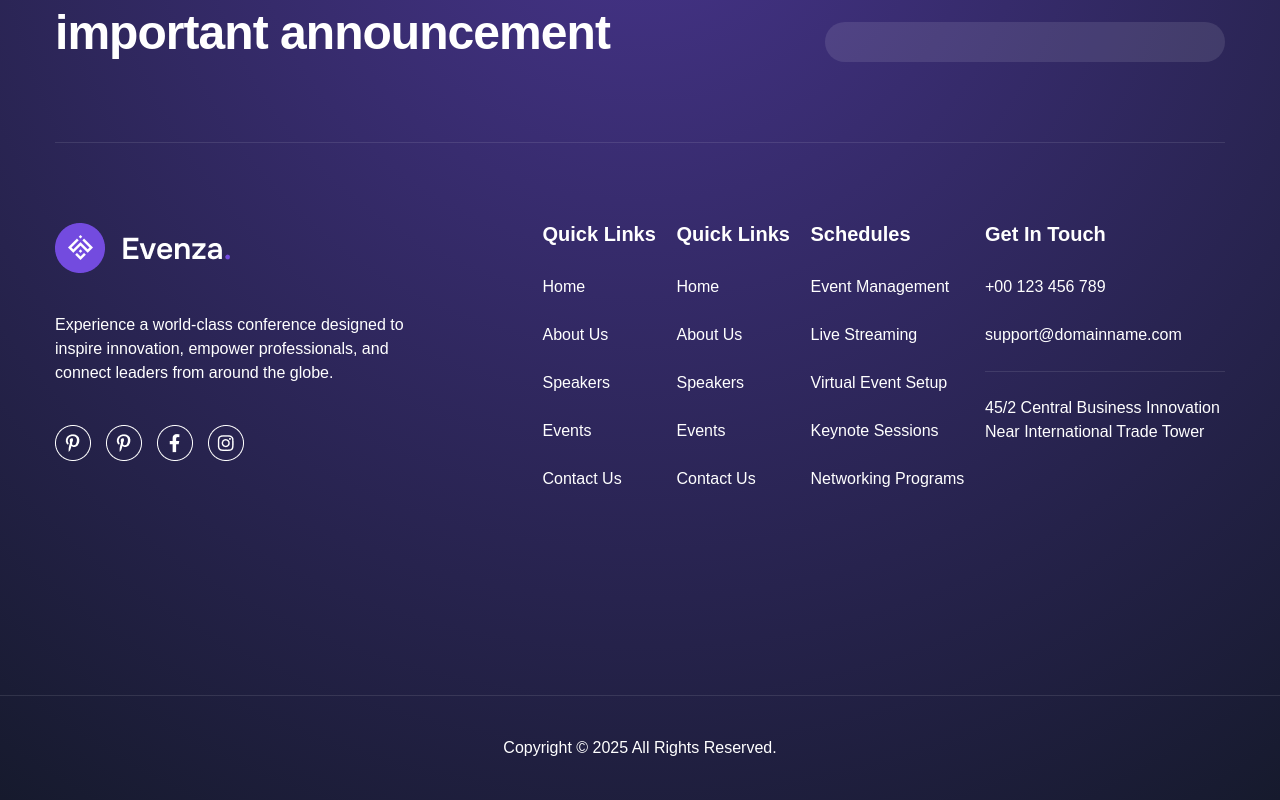
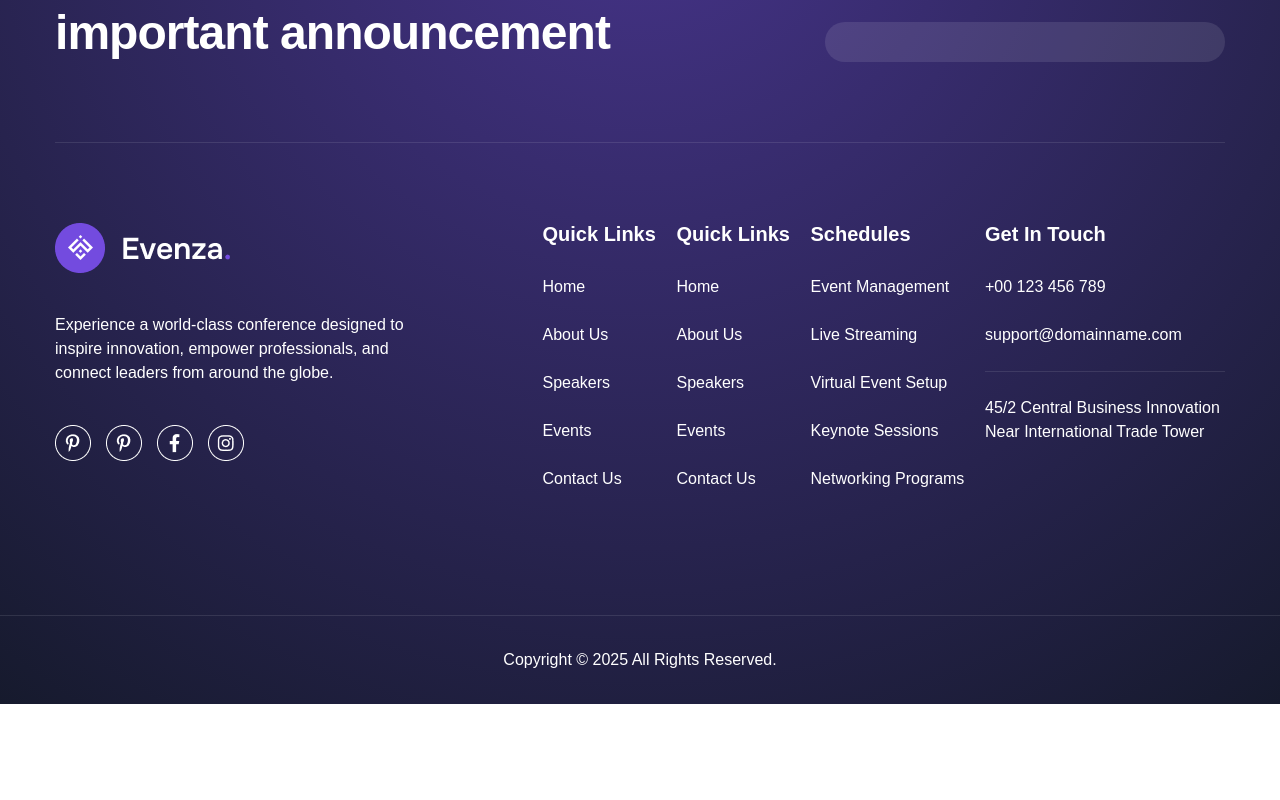
Before and after one commit to DOLA-DOLA-AKTER/Evenza-Project-react, a React (Vite) app: page /image in a window 1280 px wide. Shown: the part 948-1748 px from the top of the page. After the commit the page ends 1652 px from the top, so only its background shows below. Built offline with nearby package versions, Linux system fonts and the light colour scheme.

Commit message:
Evenza Project

```diff
--- a/src/Components/Footer/Footer.jsx
+++ b/src/Components/Footer/Footer.jsx
@@ -15,7 +15,7 @@ import Heading3 from '../Container/Heading3'
 
 const Footer = () => {
     return (
-        <div className='bg-[radial-gradient(circle_at_top,#47348C_0%,#161A2D_100%)]'>
+        <footer className='bg-[radial-gradient(circle_at_top,#47348C_0%,#161A2D_100%)]'>
             <Container>
                 <div className='flex flex-wrap justify-between items-center px-5 lg:px-0'>
                     <div>
@@ -36,7 +36,7 @@ const Footer = () => {
                         </div>
                     </div>
                 </div>
-                <div className='grid lg:grid-cols-[5fr_7fr] gap-0 border border-t-white/10 border-l-0 border-r-0 border-b-0 lg:py-20 py-10 lg:mt-20 mt-15'>
+                <div className='grid lg:grid-cols-[5fr_7fr] gap-0 border border-t-white/10 border-l-0 border-r-0 border-b-0 lg:pt-20 pt-10 lg:mt-20 mt-15'>
                     <div className='md:w-90 w-full'>
                         <div>
                             <img src={logo} alt="logo" />
@@ -105,8 +105,8 @@ const Footer = () => {
                 </div>
             </Container>
             <hr className='opacity-10' />
-            <Peragraph className='text-white py-10 text-center'>Copyright © 2025 All Rights Reserved.</Peragraph>
-        </div>
+            <Peragraph className='text-white py-8 text-center'>Copyright © 2025 All Rights Reserved.</Peragraph>
+        </footer>
     )
 }
 
```
